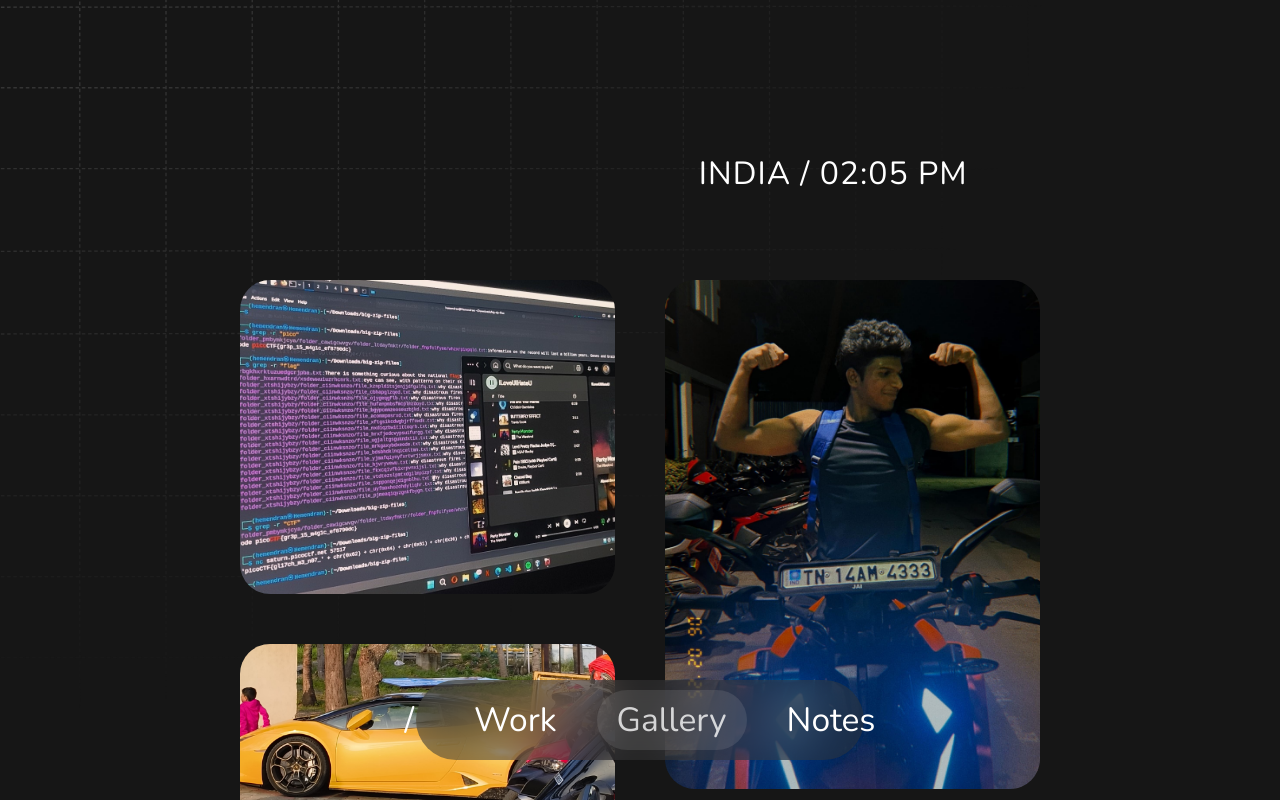
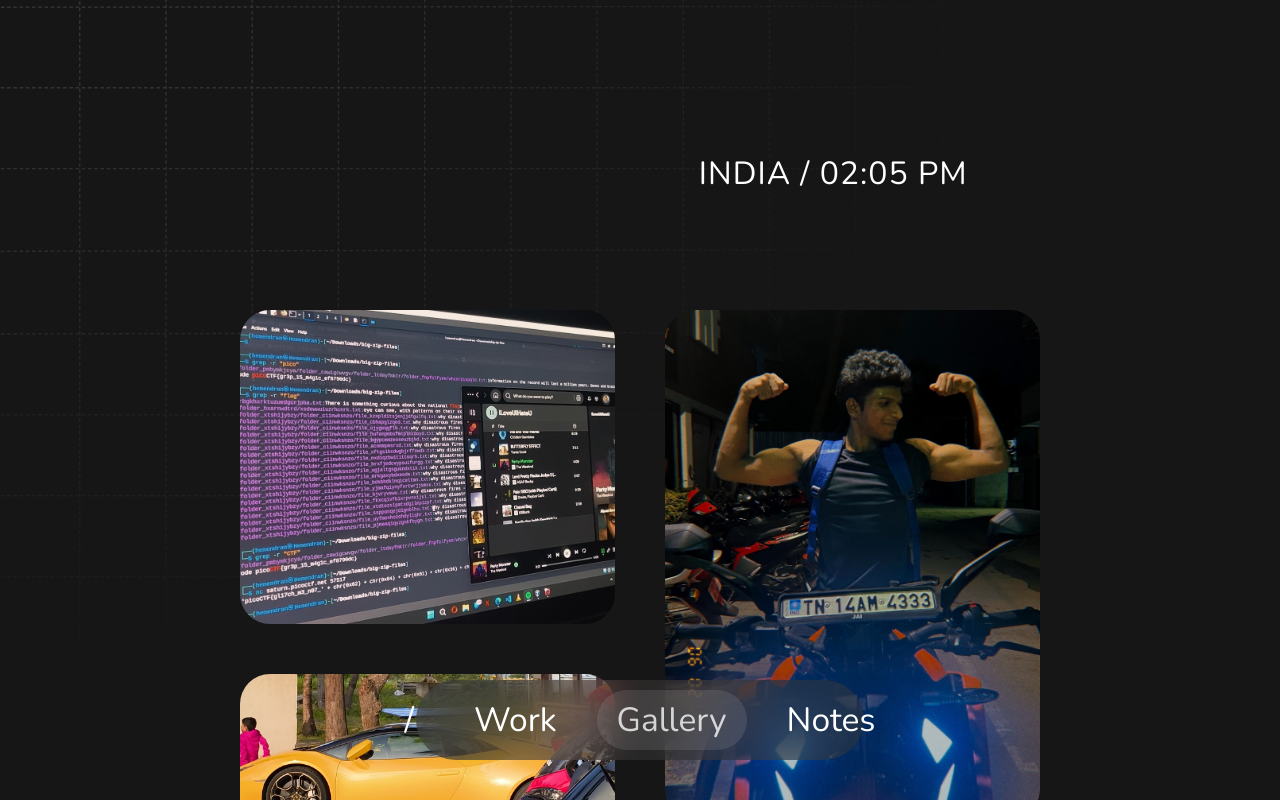
Before and after one commit to hemendran-py/portfolio, a Next.js app: page /gallery in a window 1280 px wide. Shown: the top 800 px of the page. Built offline with nearby package versions, Linux system fonts and the light colour scheme.

Commit message:
fadein animation

```diff
--- a/app/gallery/gallery.module.css
+++ b/app/gallery/gallery.module.css
@@ -1,4 +1,20 @@
-/* gallery.module.css */
+@keyframes fadeIn {
+  from {
+    opacity: 0;
+    transform: translateY(10px);
+  }
+  to {
+    opacity: 1;
+    transform: translateY(30px);
+  }
+}
+
+.gridItem {
+  opacity: 0; /* Initially hidden */
+  animation: fadeIn 0.5s ease-in-out forwards;
+}
+
+/* Base styles */
 .container {
   padding: 20px;
   text-align: center;
@@ -7,55 +23,41 @@
   max-width: 900px !important; /* Control the max width of the gallery */
   display: flex;
   gap: 50px;
-    justify-content:center ;
+  justify-content: center;
   margin-bottom: 200px;
   max-height: fit-content;
 }
 
-
-
-
-  /* Flex container for 1 column */
 .gridContainer {
   display: flex;
   flex-direction: column; /* Stack the images vertically */
   gap: 50px; /* Space between images */
   margin-top: 20px;
   width: 50%;
-  }
-
-  /* Styling for each grid item (image) */
-  .gridItem {
-    width: 100%; /* Make each item take up the full width */
-    height: max-content;
-    position: relative;
-    overflow: hidden;
-    background-color: #ddd; /* Optional, for background */
   border-radius: 30px;
 }
 
-  /* Styling for the image itself */
 .gridItem img {
   width: 100%; /* Make image fill the container's width */
-    height: auto; /* Height will adjust automatically to maintain aspect ratio */
-    object-fit: fill; /* Ensures image is scaled to fit without cropping */
+  height: auto;
+  object-fit: fill;
+  border-radius: 30px;
 
 }
 
-
-  /* Make the grid responsive on smaller screens */
+/* Responsive adjustments */
 @media (max-width: 768px) {
   .container {
-      max-width: 100%; /* Full width on smaller screens */
+    max-width: 100%;
     padding: 5% !important;
     gap: 20px !important;
     margin-bottom: 50px;
-
   }
-    .gridContainer{
+  .gridContainer {
     gap: 20px !important;
   }
-    .gridItem{
+  .gridItem img {
     border-radius: 10px;
+    border-radius: 15px !important;
   }
 }
--- a/app/gallery/page.js
+++ b/app/gallery/page.js
@@ -1,10 +1,9 @@
 'use client';
 import React from 'react';
-import styles from './gallery.module.css'; // Assuming you're using a separate CSS file for styles
+import styles from './gallery.module.css';
+import Image from 'next/image';
 
-import Image from 'next/image';
 export default function Gallery() {
-  // List of images in the public/images folder
   const images1 = [
     '/images/img1.jpg',
     '/images/img2.jpg',
@@ -13,9 +12,8 @@ export default function Gallery() {
     '/images/img5.jpg',
     '/images/q2.jpg',
     '/images/img6.jpg',
+  ];
 
-
-  ];
   const images2 = [
     '/images/img7.jpg',
     '/images/img8.jpg',
@@ -23,28 +21,35 @@ export default function Gallery() {
     '/images/img10.jpg',
     '/images/img11.jpg',
     '/images/img12.jpg',
-
-  ]
+  ];
 
   return (
     <div className={styles.container}>
+      {/* Column 1 */}
       <div className={styles.gridContainer}>
         {images1.map((img, index) => (
-          <div key={index} className={styles.gridItem}>
-            <Image src={img} width={500} height={500} alt={`Gallery Image ${index + 1}`} priority/>
-          </div>
-        ))}
-      </div>
-      <div className={styles.gridContainer}>
-        {images2.map((img, index) => (
-          <div key={index} className={styles.gridItem}>
-            <Image src={img} width={500} height={500} alt={`Gallery Image ${index + 1}`} priority/>
+          <div
+            key={index}
+            className={styles.gridItem}
+            style={{ animationDelay: `${index * 0.2}s` }} // Apply animation delay dynamically
+          >
+            <Image src={img} width={300} height={300} alt={`Gallery Image ${index + 1}`} priority />
           </div>
         ))}
       </div>
 
-
+      {/* Column 2 */}
+      <div className={styles.gridContainer}>
+        {images2.map((img, index) => (
+          <div
+            key={index}
+            className={styles.gridItem}
+            style={{ animationDelay: `${(index+1 ) * 0.2}s` }} // Continue delay sequence
+          >
+            <Image src={img} width={300} height={300} alt={`Gallery Image ${index + 1}`} priority />
+          </div>
+        ))}
+      </div>
     </div>
-
   );
 }
--- a/app/globals.css
+++ b/app/globals.css
@@ -101,7 +101,7 @@ body {
     display:grid;
     grid-template-columns:15% 23% 23% 19% 19%  ;
     grid-template-rows: 13% 17% 14% 11% 16% 20% 50% ;
-     transform: scale(0.9); /* Makes 100% zoom look like 80% */
+    transform: scale(0.9); /* Makes 100% zoom look like 80% */
     transform-origin: top center;
     row-gap: 10px;
 
@@ -467,6 +467,11 @@ body {
 
 .item{
   border-radius: 20px;
+  opacity: 0;
+  transform: translateX(-10px) translateY(-10px);
+  animation: fadeIn 0.3s ease-out forwards;
+
+
 
 
 }
@@ -952,6 +957,36 @@ body {
 
 }
 
+.delay-1 { animation-delay: 0.05s; }
+.delay-2 { animation-delay: 0.1s; }
+.delay-3 { animation-delay: 0.15s; }
+.delay-4 { animation-delay: 0.2s; }
+.delay-5 { animation-delay: 0.25s; }
+.delay-6 { animation-delay: 0.3s; }
+.delay-7 { animation-delay: 0.35s; }
+.delay-8 { animation-delay: 0.4s; }
+.delay-9 { animation-delay: 0.45s; }
+.delay-10 { animation-delay: 0.5s; }
+.delay-11 { animation-delay: 0.55s; }
+.delay-12 { animation-delay: 0.6s; }
+.delay-13 { animation-delay: 0.65s; }
+.delay-14 { animation-delay: 0.7s; }
+.delay-15 { animation-delay: 0.75s; }
+.delay-16 { animation-delay: 0.8s; }
+.delay-17 { animation-delay: 0.85s; }
+.delay-18 { animation-delay: 0.9s; }
+
+@keyframes fadeIn {
+    from {
+        opacity: 0;
+        transform: translateX(-10px) translateY(-10px);
+    }
+    to {
+        opacity: 1;
+        transform: translateX(0) translateY(0);
+    }
+}
+
 @layer base {
   :root {
     --background: 0 0% 100%;
--- a/app/work/page.js
+++ b/app/work/page.js
@@ -1,6 +1,9 @@
 import React from "react";
 import { BentoGrid, BentoCard } from "@/components/ui/bento-grid";
 import { ArrowRightIcon } from "@radix-ui/react-icons";
+import styles from "./work.module.css"; // Import your CSS module
+
+
 
 const MyComponent = () => {
     return (
@@ -17,7 +20,7 @@ const MyComponent = () => {
                     </div>
                 }
 
-                className="col-span-1 sm:col-span-1 lg:col-span-2 row-span-2 lg:row-span-4 h-[28rem] sm:h-[40rem] lg:h-[40rem] group text-2xl "
+                className="col-span-1 sm:col-span-1 lg:col-span-2 row-span-2 lg:row-span-4 h-[28rem] sm:h-[40rem] lg:h-[40rem] group text-2xl  "
                 Icon={ArrowRightIcon}
                 background={
                     <div className="">
@@ -28,6 +31,7 @@ const MyComponent = () => {
                         />
                     </div>
                 }
+                index={0}
             />
 
             {/* Two Small Cards (2nd & 3rd Boxes) */}
@@ -51,6 +55,7 @@ const MyComponent = () => {
                         />
                     </div>
                 }
+                index={1}
 
             />
 
@@ -77,6 +82,7 @@ const MyComponent = () => {
 
                     </div>
                 }
+                index={2}
             />
         </BentoGrid>
 
--- a/app/work/work.module.css
+++ b/app/work/work.module.css
@@ -0,0 +1,25 @@
+@keyframes fadeIn {
+    from {
+        opacity: 0;
+        transform: translateX(-10px) translateY(-10px);
+    }
+    to {
+        opacity: 1;
+        transform: translateX(0) translateY(0);
+    }
+}
+
+  /* Base fade-in effect */
+  .fadeIn {
+    opacity: 0;
+    transform: translateX(-10px) translateY(-10px);
+    animation: fadeIn 0.3s ease-out forwards;
+  }
+
+  /* Delay classes */
+  .delay-1 { animation-delay: 0.1s; }
+  .delay-2 { animation-delay: 0.2s; }
+  .delay-3 { animation-delay: 0.3s; }
+  .delay-4 { animation-delay: 0.4s; }
+  .delay-5 { animation-delay: 0.5s; }
+  .delay-6 { animation-delay: 0.6s; }
--- a/components/resume/showPdf.jsx
+++ b/components/resume/showPdf.jsx
@@ -17,7 +17,7 @@ const ShowPdf = () => {
 
 
       }}
-      className='item items-9 effects font-bold'
+      className='item items-9 delay-9 effects font-bold'
     >
         < img src="/cv.svg" className="resume" />
 
--- a/components/ui/bento-grid.jsx
+++ b/components/ui/bento-grid.jsx
@@ -1,16 +1,11 @@
 import { ArrowRightIcon } from "@radix-ui/react-icons";
 import { Button } from "@/components/ui/button";
 import { cn } from "@/lib/utils";
+import styles from "@/app/work/work.module.css"; // Import CSS module
 
-const BentoGrid = ({
-  children,
-  className,
-  ...props
-}) => {
+const BentoGrid = ({ children, className, ...props }) => {
   return (
-    <div
-      className={cn("grid w-full auto-rows-[22rem] grid-cols-3 gap-4", className)}
-      {...props}>
+    <div className={cn("grid w-full auto-rows-[22rem] grid-cols-3 gap-4", className)} {...props}>
       {children}
     </div>
   );
@@ -24,48 +19,45 @@ const BentoCard = ({
   description,
   href,
   cta,
+  index, // Receive index prop for delay
   ...props
 }) => (
   <div
     key={name}
     className={cn(
-      "group relative  col-span-3 flex flex-col justify-between overflow-hidden rounded-xl",
-      // light styles
+      "group relative col-span-3 flex flex-col justify-between overflow-hidden rounded-xl",
       "bg-[#838383] [box-shadow:0_0_0_1px_rgba(0,0,0,.03),0_2px_4px_rgba(0,0,0,.05),0_12px_24px_rgba(0,0,0,.05)]",
-      // dark styles
+      styles.fadeIn, // Apply fade-in effect
+      styles[`delay-${index + 1}`], // Apply delay dynamically
       className
     )}
-    {...props}>
-
+    {...props}
+  >
     {/* Icon, Title, and Description at the Top */}
     <div className="p-6 flex flex-col items-start z-10">
-      <Icon
-        className="h-12 w-12 "
-      />
-      <h1 className=" font-semibold ">
-        {name}
-      </h1>
-      <p className="max-w-xl  text-xl text-neutral-900">{description}</p>
+      <Icon className="h-12 w-12" />
+      <h1 className="font-semibold">{name}</h1>
+      <p className="max-w-xl text-xl text-neutral-900">{description}</p>
     </div>
 
     {/* Background section */}
-    <div     style={{
-      backgroundImage: `url(${background})`, // Apply the background image
-      backgroundPosition: 'center',
-      backgroundSize: 'fill',  // Ensure the background image covers the entire card
+    <div
+      style={{
+        backgroundImage: `url(${background})`,
+        backgroundPosition: "center",
+        backgroundSize: "cover",
       }}
->{background}</div>
+    >
+      {background}
+    </div>
 
-    {/* CTA Button at the Bottom */}
-    <div
-  className={cn(
-    "pointer-events-none absolute bottom-0 flex w-full translate-y-10 transform-gpu flex-row items-center p-4 opacity-0 transition-all duration-300 group-hover:translate-y-0 group-hover:opacity-90"
-  )}>
+    {/* CTA Button */}
+    <div className="pointer-events-none absolute bottom-0 flex w-full translate-y-10 transform-gpu flex-row items-center p-4 opacity-0 transition-all duration-300 group-hover:translate-y-0 group-hover:opacity-90">
       <Button
         variant="ghost"
         asChild
-    size="xl"  // Tailwind size class for larger buttons
-    className=" pointer-events-auto h-fit p-2  px-1 text-lg " // Adjusted size: taller button with larger text
+        size="xl"
+        className="pointer-events-auto h-fit p-2 px-1 text-lg"
       >
         <a href={href}>
           {cta}
@@ -74,10 +66,8 @@ const BentoCard = ({
       </Button>
     </div>
 
-
     {/* Overlay effect */}
-    <div
-      className="pointer-events-none absolute inset-0 transform-gpu transition-all duration-300 group-hover:bg-black/[.03] group-hover:dark:bg-neutral-800/10" />
+    <div className="pointer-events-none absolute inset-0 transform-gpu transition-all duration-300 group-hover:bg-black/[.03] group-hover:dark:bg-neutral-800/10" />
   </div>
 );
 
```
Also changed, not shown: app/page.js (+20 -21 lines). Lines whose indentation alone changed are shown as unchanged.
